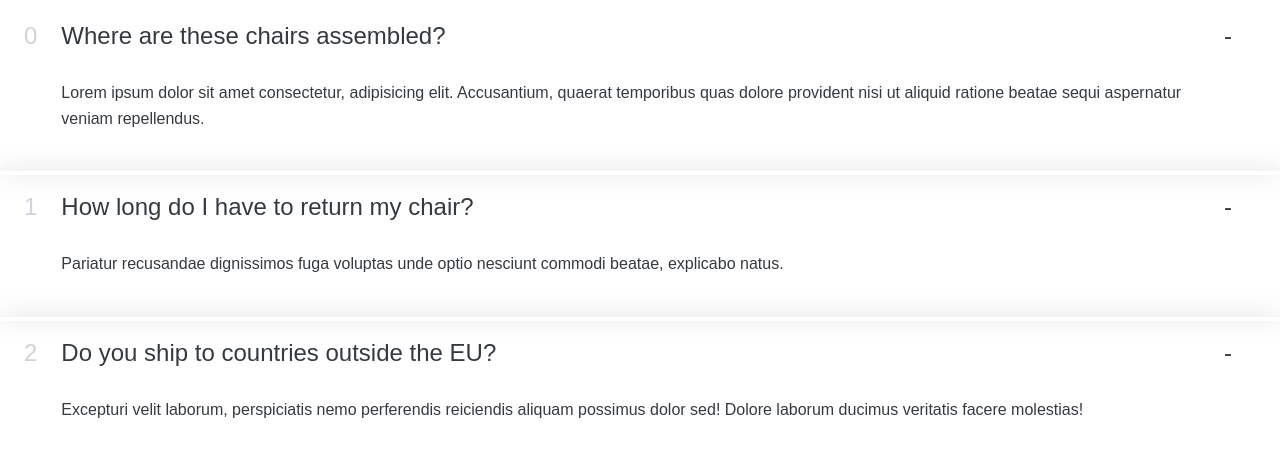
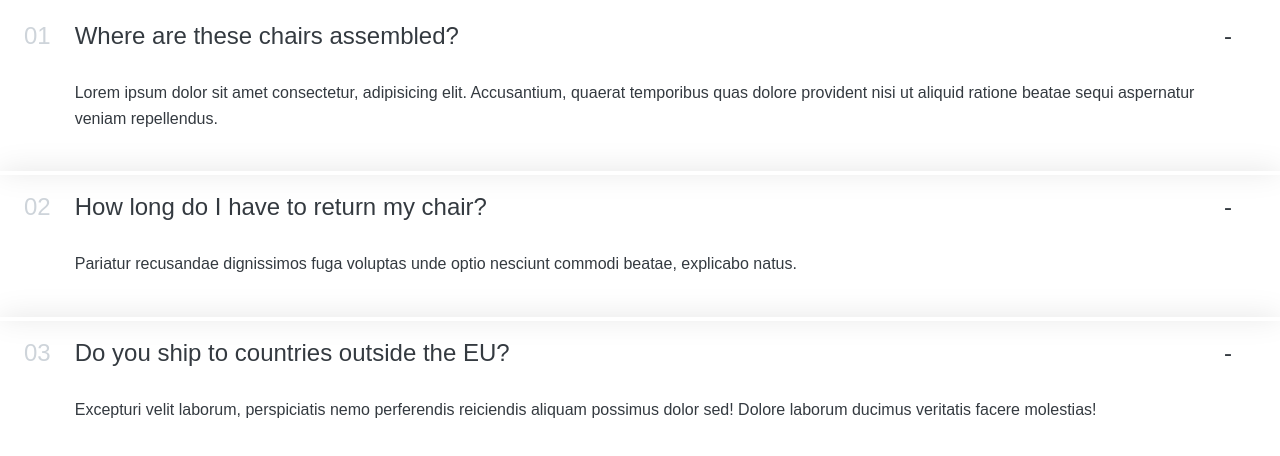
Before and after one commit to AbdullahiAbdulganiyu/accordion-component-V1, a React (Create React App) app: page / in a window 1280 px wide. Shown: the top 456 px of the page. Built offline with nearby package versions, Linux system fonts and the light colour scheme.

Commit message:
conditionally rendering the number

```diff
--- a/src/App.js
+++ b/src/App.js
@@ -36,7 +36,7 @@ function Accordion({ data }) {
 function AccordionItem({ num, title, text }) {
   return (
     <div className="item">
-      <p className="number">{num}</p>
+      <p className="number">{num < 9 ? `0${num + 1}` : num}</p>
       <p className="title">{title}</p>
       <p className="icon">-</p>
       <div className="content-box">{text}</div>
```
